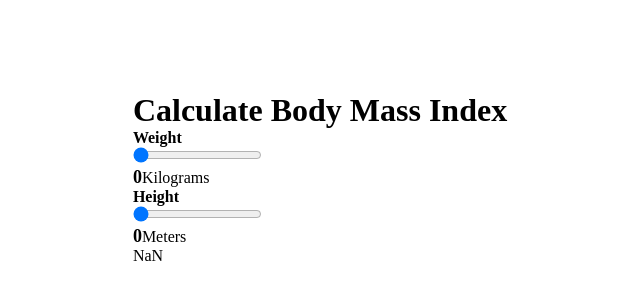
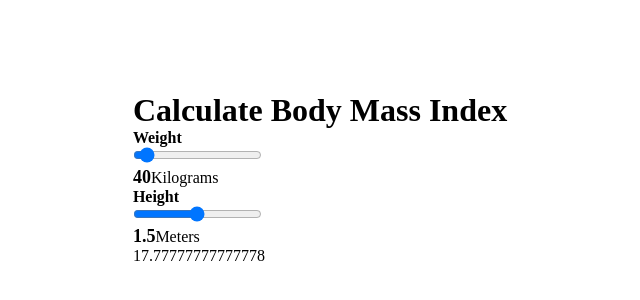
Before and after one commit to practice-ben/bmi-calculator, a React (Vite) app: page / in a window 1280 px wide. Shown: the part 222-522 px from the top of the page, without its empty margins (320-960 px from the left). Built offline with nearby package versions, Linux system fonts and the light colour scheme.

Commit message:
Initiate the weight and height with a value

```diff
--- a/src/App.jsx
+++ b/src/App.jsx
@@ -1,8 +1,8 @@
 import {useState, useMemo} from "react";
 
 export default function App() {
-  const [weight, setWeight] = useState(0);
-  const [height, setHeight] = useState(0);
+  const [weight, setWeight] = useState(40);
+  const [height, setHeight] = useState(1.5);
 
 
   function displayWeight(e) {
```
